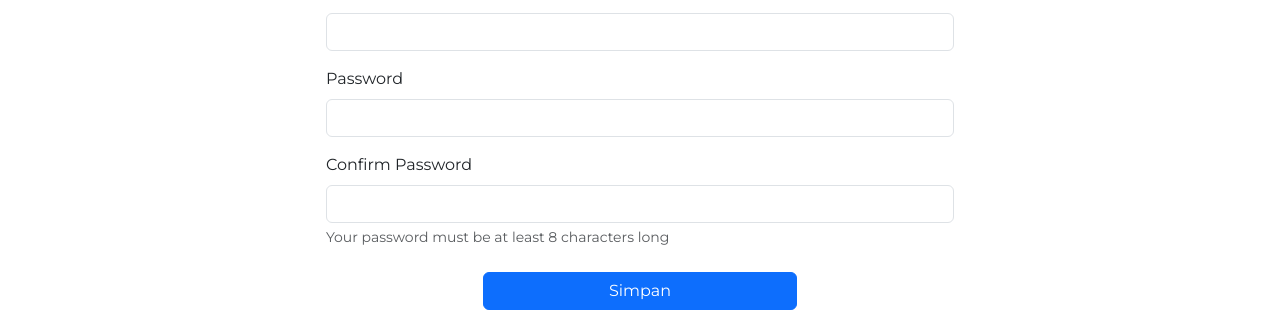
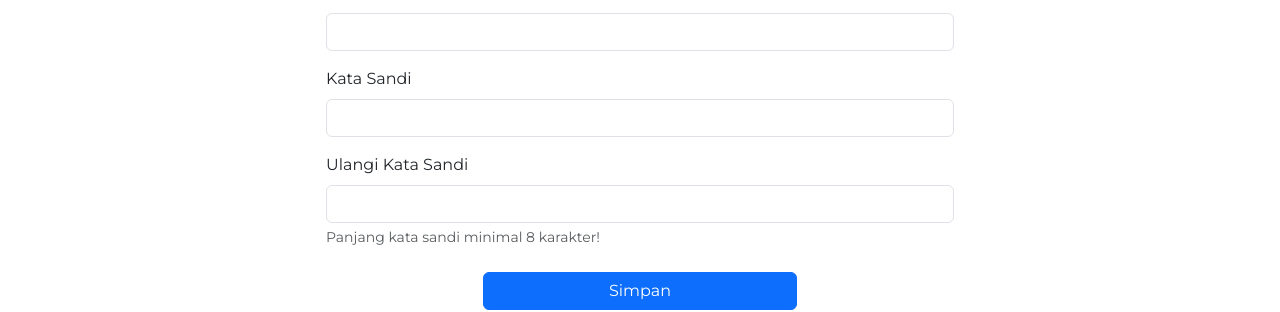
Before and after one commit to groupbmpi/lead-fe, a Next.js app: page /participant-set-password in a window 1280 px wide. Shown: the part 328-640 px from the top of the page. Built offline with nearby package versions, Linux system fonts and the light colour scheme.

Commit message:
fix: required fields & error message

```diff
--- a/src/pages/participant-set-password/index.tsx
+++ b/src/pages/participant-set-password/index.tsx
@@ -33,12 +33,12 @@ export default function ParticipantSetPassword() {
 
         try {
             if (password.length < 8 || confirmPassword.length < 8) {
-                setError('Password must be at least 8 characters long!');
+                setError('Panjang kata sandi minimal 8 karakter!');
                 setShow(true)
                 return;
             }
             if (password !== confirmPassword) {
-                setError('Passwords do not match!');
+                setError('Kata sandi tidak sama!');
                 setShow(true)
                 return;
             }
@@ -62,13 +62,13 @@ export default function ParticipantSetPassword() {
                     <form onSubmit={handleFormSubmit} className="col-sm-6 col-10">
                         <div className="d-flex flex-column">
                             <label className="form-label">Email Peserta</label>
-                            <input type="email" className="form-control mb-3" name="email" value={email} onChange={handleChange} />
-                            <label className="form-label">Password</label>
-                            <input type="password" className="form-control mb-3" name="password" value={password} onChange={handleChange} />
-                            <label className="form-label">Confirm Password</label>
-                            <input type="password" className="form-control" name="confirmPassword" value={confirmPassword} onChange={handleChange} />
+                            <input type="email" className="form-control mb-3" name="email" value={email} onChange={handleChange} required />
+                            <label className="form-label">Kata Sandi</label>
+                            <input type="password" className="form-control mb-3" name="password" value={password} onChange={handleChange} required/>
+                            <label className="form-label">Ulangi Kata Sandi</label>
+                            <input type="password" className="form-control" name="confirmPassword" value={confirmPassword} onChange={handleChange} required/>
                             <div className="form-text mb-4">
-                                Your password must be at least 8 characters long
+                                Panjang kata sandi minimal 8 karakter!
                             </div>
                             <div className="text-center">
                                 <button type="submit" className="btn btn-primary w-50">Simpan</button>
```
